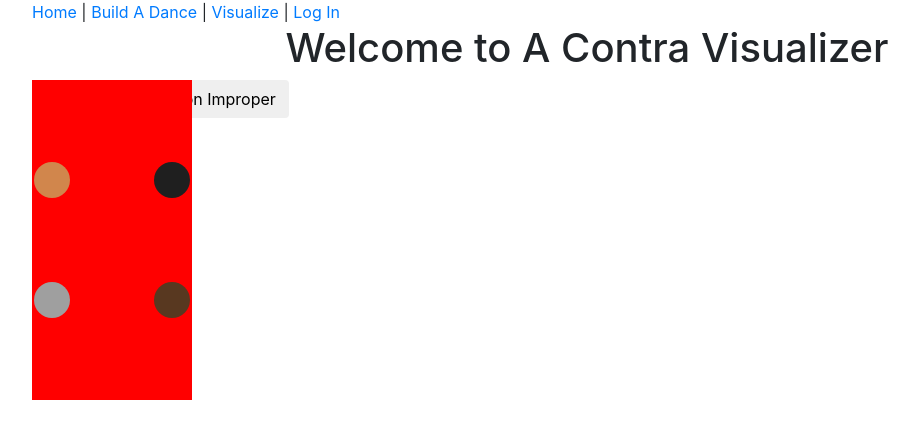
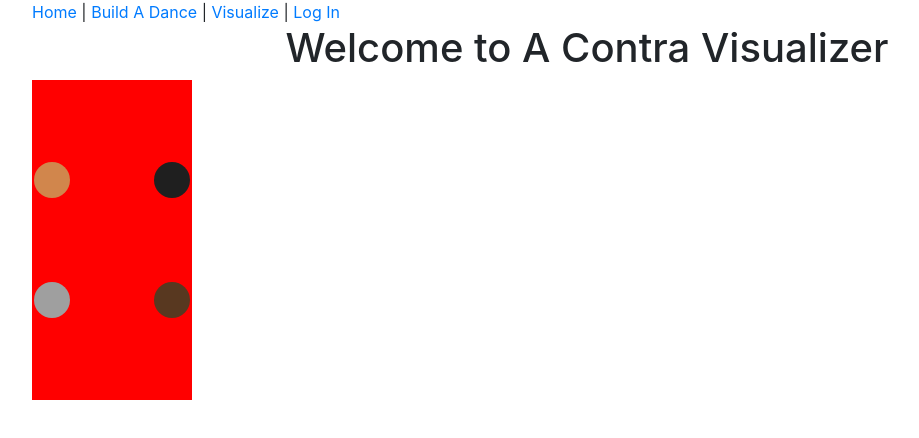
Before and after one commit to ritabc/contra-frontend, an Angular app: page /visualize in a window 1280 px wide. Shown: the top 438 px of the page, without its empty margins (53-972 px from the left). Built offline with nearby package versions, Linux system fonts and the light colour scheme.

Commit message:
select an object representing an html element using typescript and then add a class in onNgInit

```diff
--- a/src/app/app.component.html
+++ b/src/app/app.component.html
@@ -11,8 +11,6 @@
     </h1>
   </div>
 
-  <div class="routed">
-    <router-outlet></router-outlet>
-  </div>
+  <router-outlet></router-outlet>
 
 </div>
--- a/src/app/app.module.ts
+++ b/src/app/app.module.ts
@@ -13,6 +13,7 @@ import { DraftComponent } from './build-dance/draft/draft.component';
 import { AvailableMovesComponent } from './build-dance/available-moves/available-moves.component';
 import { PositionsComponent } from './build-dance/positions/positions.component';
 import { VisualizeComponent } from './visualize/visualize.component';
+import { StepsComponent } from './visualize/steps/steps.component';
 
 
 @NgModule({
@@ -23,7 +24,8 @@ import { VisualizeComponent } from './visualize/visualize.component';
     DraftComponent,
     AvailableMovesComponent,
     PositionsComponent,
-    VisualizeComponent
+    VisualizeComponent,
+    StepsComponent
   ],
   imports: [
     BrowserModule,
--- /dev/null
+++ b/src/app/visualize/steps/steps.component.ts
@@ -0,0 +1,15 @@
+import { Component, OnInit } from '@angular/core';
+
+@Component({
+  selector: 'app-steps',
+  templateUrl: './steps.component.html',
+  styleUrls: ['./steps.component.scss']
+})
+export class StepsComponent implements OnInit {
+
+  constructor() { }
+
+  ngOnInit() {
+  }
+
+}
--- a/src/app/visualize/visualize.component.html
+++ b/src/app/visualize/visualize.component.html
@@ -1,17 +1,16 @@
-<div class="container">
-  <div class="dance-set row">
+<div class="dance-set">
   <div class="first hands4">
     <span class="move">
-        <svg class="lark-one" [ngStyle]="this.larkOnePosition">
+      <svg class="lark-one" [ngStyle]="this.larkOnePosition" [ngClass]="this.larkOneClass">
         <circle class="circleClass" cx="20" cy="20" r="18" fill='#583820' />
       </svg>
-        <svg class="raven-one" [ngStyle]="ravenOnePosition">
+      <svg class="raven-one" #raven1 [ngStyle]="ravenOnePosition" [ngClass]="this.ravenOneClass">
         <circle class="circleClass" cx="20" cy="20" r="18" fill='#1f1f1f' />
       </svg>
-        <svg class="lark-two" [ngStyle]="larkTwoPosition">
+      <svg class="lark-two" [ngStyle]="larkTwoPosition" [ngClass]="this.larkTwoClass">
         <circle class="circleClass" cx="20" cy="20" r="18" fill='#d1864c' />
       </svg>
-        <svg class="raven-two" [ngStyle]="ravenTwoPosition">
+      <svg class="raven-two" [ngStyle]="ravenTwoPosition" [ngClass]="this.ravenTwoClass">
         <circle class="circleClass" cx="20" cy="20" r="18" fill='#9f9f9f' />
       </svg>
     </span>
@@ -179,8 +178,4 @@
     </span> -->
   </div>
 </div>
-  <div class="steps row">
-    <a href="#">This is a link!</a>
-    <button class="btn improper-btn" (click)="setImproper()">Position Improper</button>
-  </div>
-</div>
+<!-- <app-steps></app-steps> -->
--- a/src/app/visualize/visualize.component.scss
+++ b/src/app/visualize/visualize.component.scss
@@ -1,5 +1,7 @@
 .dance-set {
-  display:block;
+  margin-top: 0px;
+  // display:block;
+  position:static;
   span.move {
     // --squarePosition1: 0px;
     // --squarePosition2: 80px;
@@ -9,7 +11,7 @@
     width: 160px;
     height: 320px;
     background-color: red;
-    position: fixed; //or absolute
+    position: fixed; //or fixed or absolute
 
     svg {
       width: 40px;
@@ -18,6 +20,10 @@
     }
   }
 }
+//
+// .block-test {
+//   margin-top: 300px;
+// }
 
 
 // .raven-one {
--- a/src/app/visualize/visualize.component.ts
+++ b/src/app/visualize/visualize.component.ts
@@ -1,4 +1,4 @@
-import { Component, OnInit } from '@angular/core';
+import { Component, Directive, OnInit, AfterViewInit, ViewChild, ElementRef, Renderer2 } from '@angular/core';
 
 declare var $:any;
 
@@ -7,7 +7,14 @@ declare var $:any;
   templateUrl: './visualize.component.html',
   styleUrls: ['./visualize.component.scss']
 })
-export class VisualizeComponent implements OnInit {
+
+// @Directive({
+//   selector: '[raven1]'
+// })
+
+export class VisualizeComponent implements AfterViewInit {
+
+  @ViewChild('raven1') private ravenOne: ElementRef;
 
   dancerColors: {
     '--larkOneColor': '#583820',
@@ -26,20 +33,43 @@ export class VisualizeComponent implements OnInit {
   larkTwoPosition
   ravenTwoPosition
 
-  constructor() { }
+  // larkOneClass
+  // larkTwoClass
+  // ravenOneClass
+  // ravenTwoClass
+
+  constructor(private renderer: Renderer2) { }
 
   ngOnInit() {
-    this.larkOnePosition = {'left':this.squarePosition3, 'top':this.squarePosition4}
-    this.ravenOnePosition = {'left':this.squarePosition3, 'top':this.squarePosition2}
-    this.larkTwoPosition = {'left':this.squarePosition1, 'top':this.squarePosition2}
-    this.ravenTwoPosition = {'left':this.squarePosition1, 'top':this.squarePosition4}
+    this.setImproper()
+
+  }
+
+  ngAfterViewInit() {
+
+    this.petronella()
+
   }
 
   public setImproper() {
     this.larkOnePosition = {'left':this.squarePosition3, 'top':this.squarePosition4}
+    // this.larkOne = "h4C"
+
     this.ravenOnePosition = {'left':this.squarePosition3, 'top':this.squarePosition2}
+    this.renderer.addClass(this.ravenOne.nativeElement, 'h4B')
+
     this.larkTwoPosition = {'left':this.squarePosition1, 'top':this.squarePosition2}
+    // this.larkTwo = "h4A"
+
     this.ravenTwoPosition = {'left':this.squarePosition1, 'top':this.squarePosition4}
+    // this.ravenTwo = "h4D"
+  }
+
+  public petronella() {
+    // animate whatever is in place h4B to innerB
+    /// select element in with class h4B
+    //ignor ngClass, and give .raven-one a class of h4B or #h4B
+    // console.log(this.ravenOne)
   }
 
 
```
Also changed, not shown: src/app/visualize/steps/steps.component.html (added), src/app/visualize/steps/steps.component.scss (added), 1 other file (tests, documents, lock files or other folders). Lines whose indentation alone changed are shown as unchanged.
